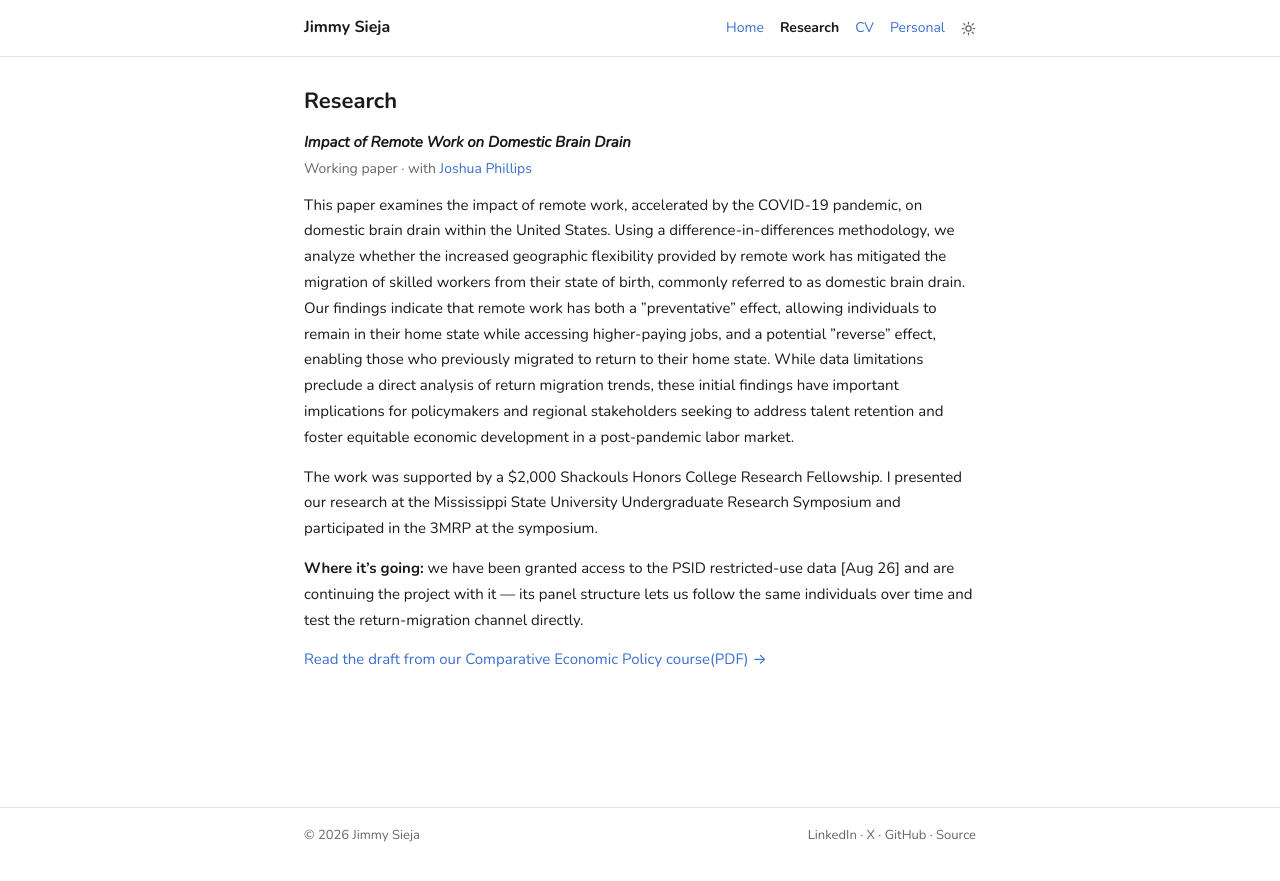
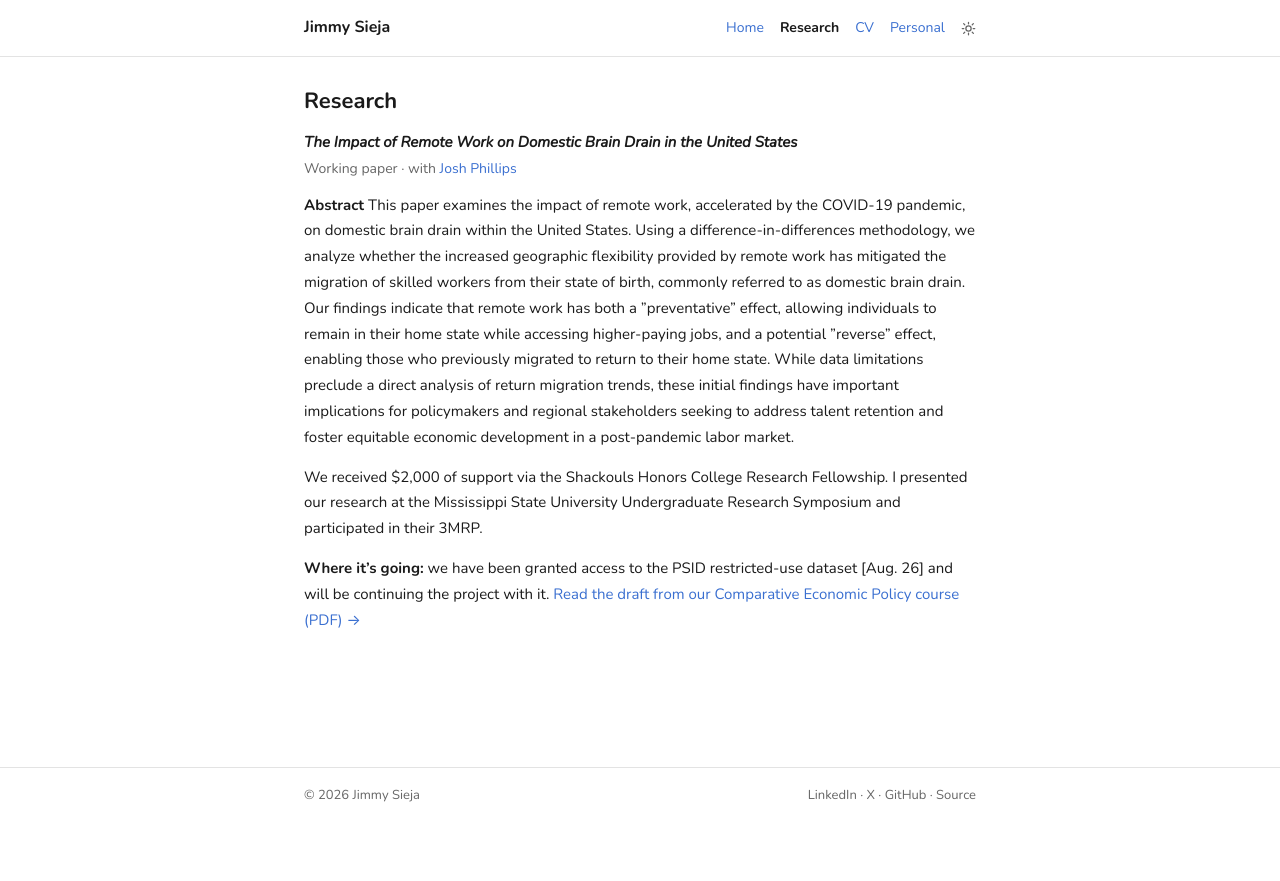
Before and after one commit to jimmysieja/jimmysieja.github.io, a Jekyll site: the page built from _pages/research.md, in a window 1280 px wide. Shown: the top 881 px of the page. Built offline with Jekyll 4.4.1, drawn with Linux system fonts in a browser that asks for light colours.

Commit message:
changed wording on pages. Updated CV slightly

```diff
--- a/_pages/research.md
+++ b/_pages/research.md
@@ -11,11 +11,11 @@ lead: ""
   Papers/drafts go in /files/ and are linked like the one below.
 -->
 
-### Impact of Remote Work on Domestic Brain Drain
+### The Impact of Remote Work on Domestic Brain Drain in the United States
 
-<p class="meta">Working paper &middot; with <a href="https://www.linkedin.com/in/josh-w-phillips/">Joshua Phillips</a></p>
+<p class="meta">Working paper &middot; with <a href="https://www.linkedin.com/in/josh-w-phillips/">Josh Phillips</a></p>
 
-This paper examines the impact of remote work, accelerated by the COVID-19
+**Abstract** This paper examines the impact of remote work, accelerated by the COVID-19
 pandemic, on domestic brain drain within the United States. Using a difference-in-differences
 methodology, we analyze whether the increased geographic flexibility provided by remote work has
 mitigated the migration of skilled workers from their
@@ -27,19 +27,10 @@ limitations preclude a direct analysis of return migration trends, these initial
 have important implications for policymakers and regional stakeholders seeking to address
 talent retention and foster equitable economic development in a post-pandemic labor market.
 
-The work was supported by a $2,000 Shackouls Honors College
+We received $2,000 of support via the Shackouls Honors College
 Research Fellowship. I presented our research at the Mississippi State University
-Undergraduate Research Symposium and participated in the 3MRP at the symposium.
+Undergraduate Research Symposium and participated in their 3MRP.
 
-**Where it's going:** we have been granted access to the PSID restricted-use data [Aug 26]
-and are continuing the project with it — its panel structure lets us follow the
-same individuals over time and test the return-migration channel directly.
-
-[Read the draft from our Comparative Economic Policy course(PDF) &rarr;](/files/remote-work-brain-drain.pdf){:target="_blank" rel="noopener"}
-
-<!--
-<figure>
-  <img src="/images/research/brain-drain-fig1.png" alt="Describe the figure">
-  <figcaption>Fig. 1 — short caption explaining what the reader is looking at.</figcaption>
-</figure>
--->
+**Where it's going:** we have been granted access to the PSID restricted-use dataset [Aug. 26]
+and will be continuing the project with it.
+[Read the draft from our Comparative Economic Policy course (PDF) &rarr;](/files/remote-work-brain-drain.pdf){:target="_blank" rel="noopener"}
```
Also changed, not shown: _pages/cv.md (+1 -1 lines), _pages/home.md (+2 -2 lines), _pages/personal.md (+1 -1 lines), 1 other file.
